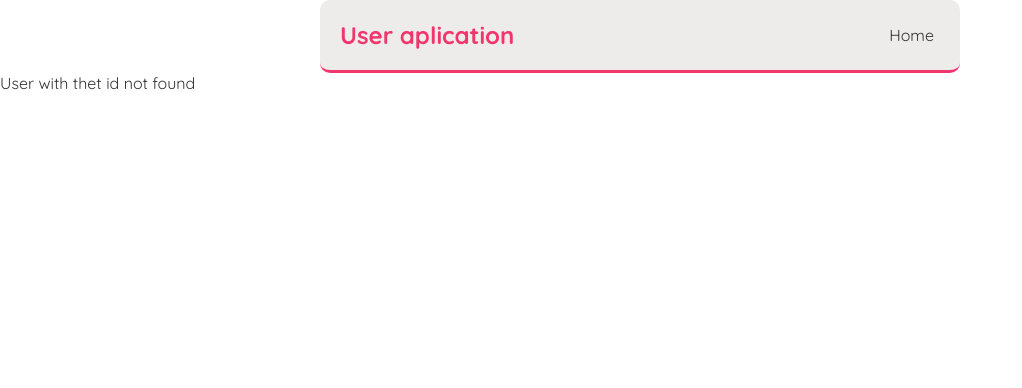
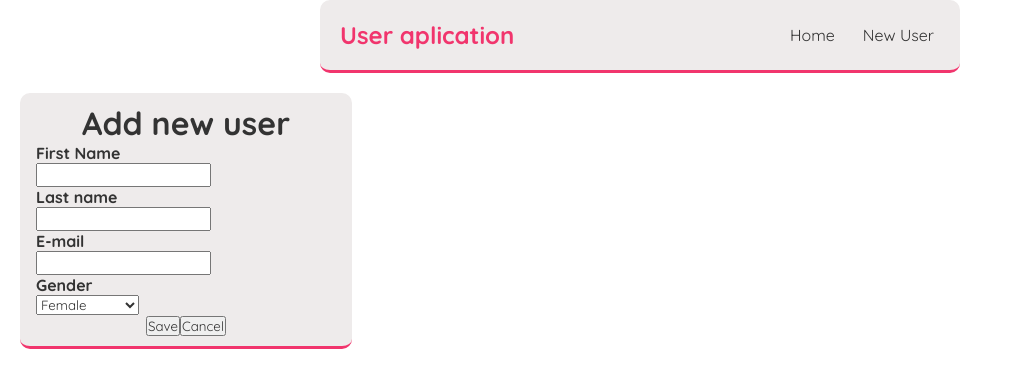
Before and after one commit to BranimirMaksimovic/UserApp1, a React (Create React App) app: page /users/create in a window 1280 px wide. Before the commit this address had no page. Shown: the top 388 px of the page, without its empty margins (0-1022 px from the left). Built offline with nearby package versions, Linux system fonts and the light colour scheme.

Commit message:
create-user

```diff
--- a/src/App.js
+++ b/src/App.js
@@ -7,6 +7,7 @@ import Home from "./components/pages/Home";
 import User from "./components/pages/User";
 import DeleteUser from "./components/pages/DeleteUser";
 import UpdateUser from "./components/pages/UpadteUser";
+import NewUser from "./components/pages/NewUser";
 
 function App() {
   const [users, setUsers] = useState(data.users);
@@ -26,6 +27,14 @@ function App() {
     let tempUsers = users;
     tempUsers.splice(itemIndex, 1, updatedUser);
     setUsers(tempUsers);
+    navigate("/", { replace: true });
+  };
+
+  const newUser = (newUser) => {
+    let lastUser = users[users.length - 1];
+    let newUserId = lastUser + 1;
+    let newUsers = [...users, { id: newUserId, ...newUser }];
+    setUsers(newUsers);
     navigate("/", { replace: true });
   };
 
@@ -53,6 +62,15 @@ function App() {
                 />
               }
             />
+            <Route
+              path="create"
+              element={
+                <NewUser
+                  newUser={newUser}
+                  availableGenders={availableGenders}
+                />
+              }
+            />
           </Route>
         </Routes>
       </div>
--- a/src/components/Navbar.js
+++ b/src/components/Navbar.js
@@ -7,6 +7,8 @@ const Navbar = () => {
       <div className="links">
         <Link to="/">Home</Link>
         {/* <Link to=":userId">User</Link> */}
+
+        <Link to={`/users/create`}>New User</Link>
       </div>
     </nav>
   );
--- /dev/null
+++ b/src/components/pages/NewUser.js
@@ -0,0 +1,73 @@
+import { useState } from "react";
+import { useNavigate } from "react-router-dom";
+import InputField from "../fields/InputField";
+import SelectField from "../fields/SelectField";
+
+const NewUser = ({ newUser, availableGenders }) => {
+  return <NewUserForm newUser={newUser} availableGenders={availableGenders} />;
+};
+
+const NewUserForm = ({ newUser, availableGenders }) => {
+  let [formState, setFormState] = useState({});
+
+  const genderOptions = [...availableGenders].map((gender) => ({
+    id: gender.toLowerCase(),
+    value: gender.toLowerCase(),
+    label: gender,
+  }));
+
+  let navigate = useNavigate();
+
+  const onChangeInputValue = (id, value) => {
+    setFormState({
+      ...formState,
+      [id]: value,
+    });
+  };
+
+  const onFormSubmit = (e) => {
+    e.preventDefault();
+    newUser(formState);
+  };
+
+  const onFormCancel = () => navigate("/", { replace: true });
+
+  return (
+    <form onSubmit={onFormSubmit} className="create-user-form">
+      <h1>Add new user</h1>
+      <InputField
+        id="first_name"
+        label="First Name"
+        onChange={(value) => onChangeInputValue("first_name", value)}
+      />
+      <InputField
+        id="last_name"
+        label="Last name"
+        onChange={(value) => onChangeInputValue("last_name", value)}
+      />
+      <InputField
+        type="email"
+        id="email"
+        label="E-mail"
+        onChange={(value) => onChangeInputValue("email", value)}
+      />
+      <SelectField
+        id="gender"
+        label="Gender"
+        options={genderOptions}
+        onChange={(value) =>
+          onChangeInputValue(
+            "gender",
+            `${value[0].toUpperCase() + value.slice(1)}`
+          )
+        }
+      />
+      <button type="submit">Save</button>
+      <button type="button" onClick={onFormCancel}>
+        Cancel
+      </button>
+    </form>
+  );
+};
+
+export default NewUser;
--- a/src/components/pages/UpadteUser.js
+++ b/src/components/pages/UpadteUser.js
@@ -58,7 +58,7 @@ const UpdateUserForm = ({
   const onFormCancel = () => navigate("/", { replace: true });
 
   return (
-    <form onSubmit={onFormSubmit}>
+    <form onSubmit={onFormSubmit} className="update-user-form">
       <h1>Update user: {id}</h1>
       <InputField
         id="first_name"
--- a/src/index.css
+++ b/src/index.css
@@ -97,12 +97,25 @@
   font-size: large;
 }
 .update-user-form {
-  display: flex;
-  flex-direction: column;
-  align-items: flex-start;
-  padding-left: 20px;
-  padding-top: 30px;
+  padding: 10px 16px;
+  margin: 20px 0;
+  max-width: 300px;
+  margin-left: 20px;
+  background-color: rgb(238, 235, 235);
+  border-radius: 10px;
+  border-bottom: 3px solid #f1356d;
+  text-align: center;
 }
 .user-tile-links {
   text-align: right;
 }
+.create-user-form {
+  padding: 10px 16px;
+  margin: 20px 0;
+  max-width: 300px;
+  margin-left: 20px;
+  background-color: rgb(238, 235, 235);
+  border-radius: 10px;
+  border-bottom: 3px solid #f1356d;
+  text-align: center;
+}
```
